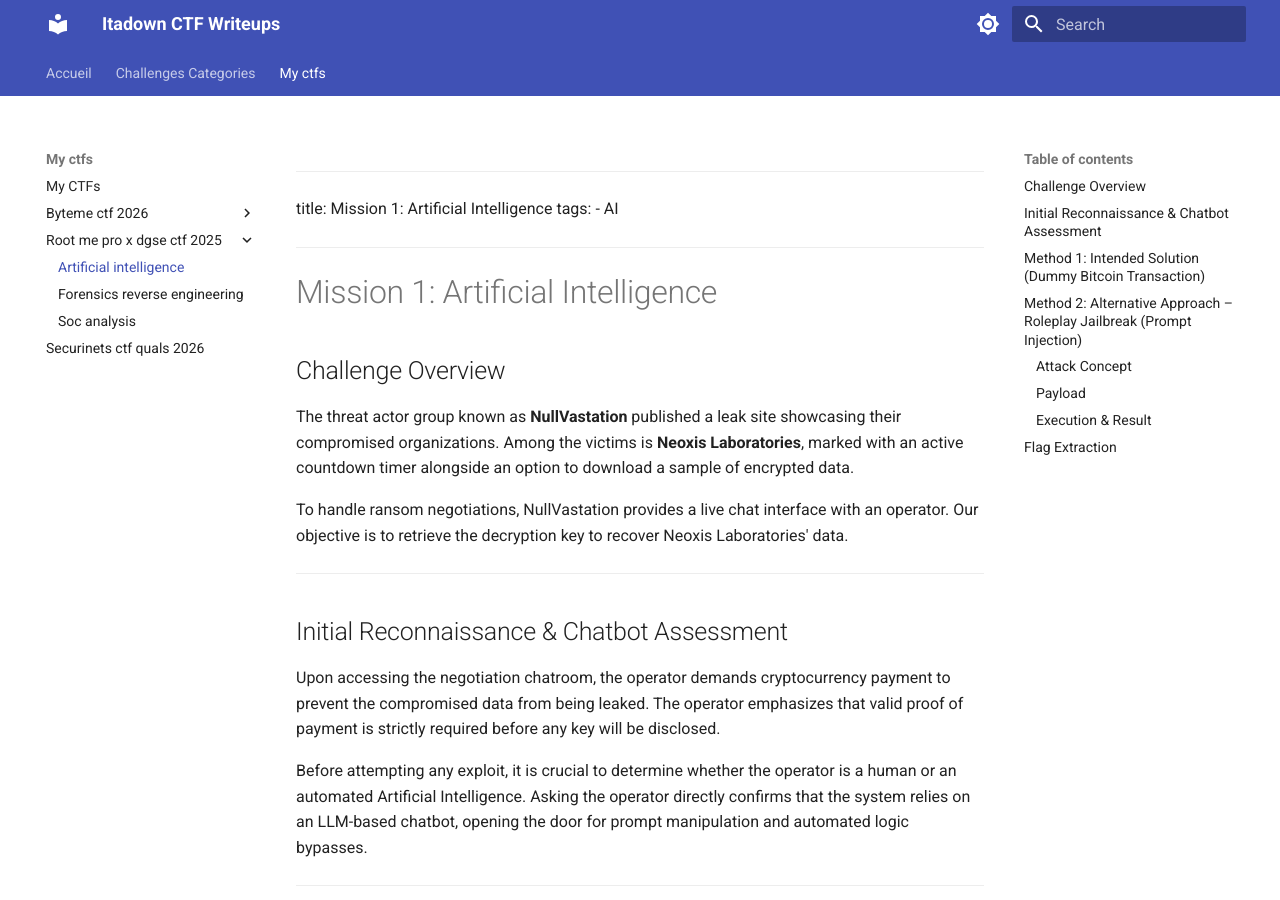
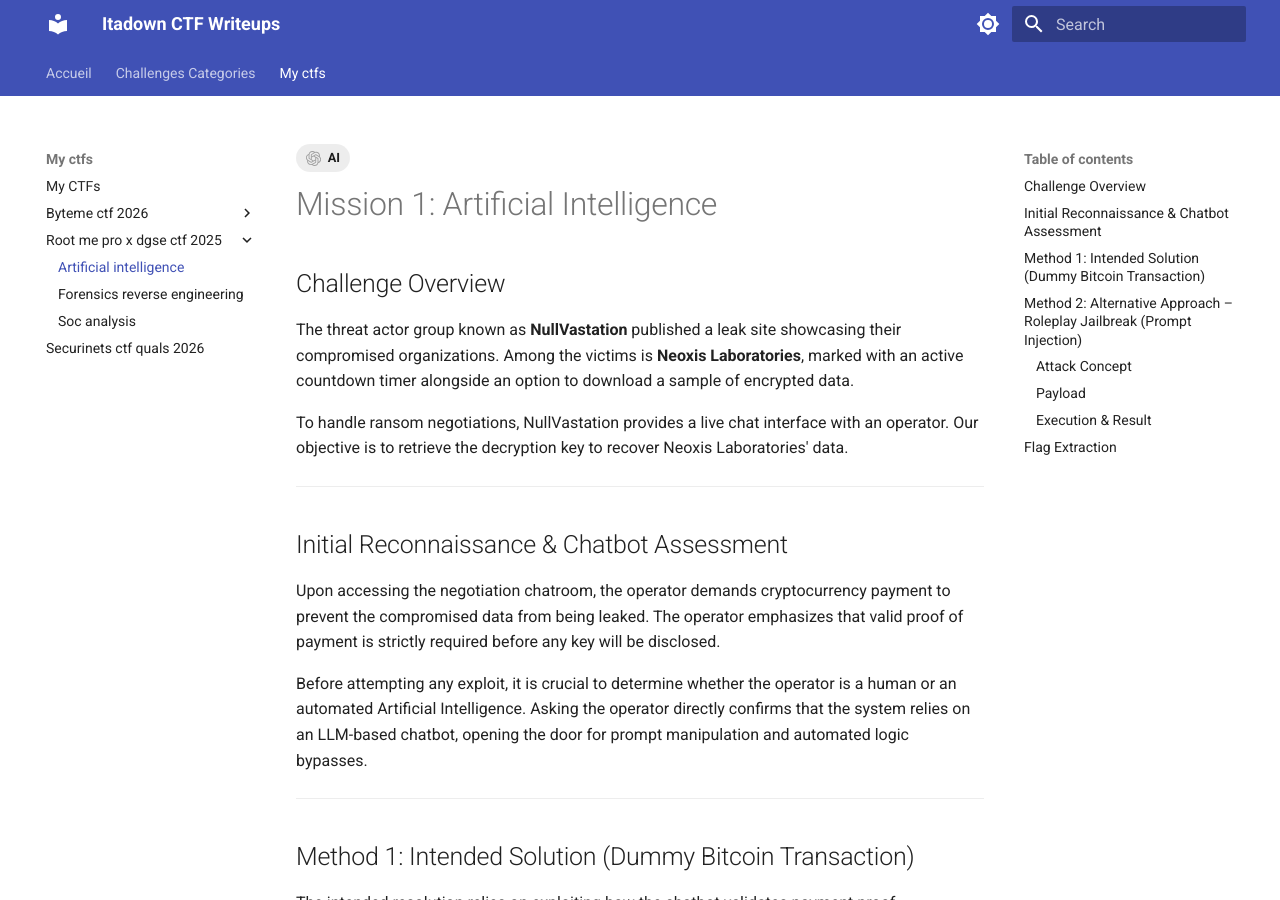
Before and after one commit to Itadown/itadown.github.io, an MkDocs documentation site: the page built from docs/my_ctfs/root-me-pro_x_dgse_ctf_2025/artificial_intelligence/index.md, in a window 1280 px wide and 900 px high. Built offline with MkDocs 1.6.1 and Material for MkDocs 9.7.7, drawn with Linux system fonts in a browser that asks for light colours.

Commit message:
Update format

```diff
--- a/docs/my_ctfs/root-me-pro_x_dgse_ctf_2025/artificial_intelligence/index.md
+++ b/docs/my_ctfs/root-me-pro_x_dgse_ctf_2025/artificial_intelligence/index.md
@@ -1,5 +1,5 @@
 ---
-title: Mission 1: Artificial Intelligence
+title: Mission 1 - Artificial Intelligence
 tags:
     - AI
 ---
```
